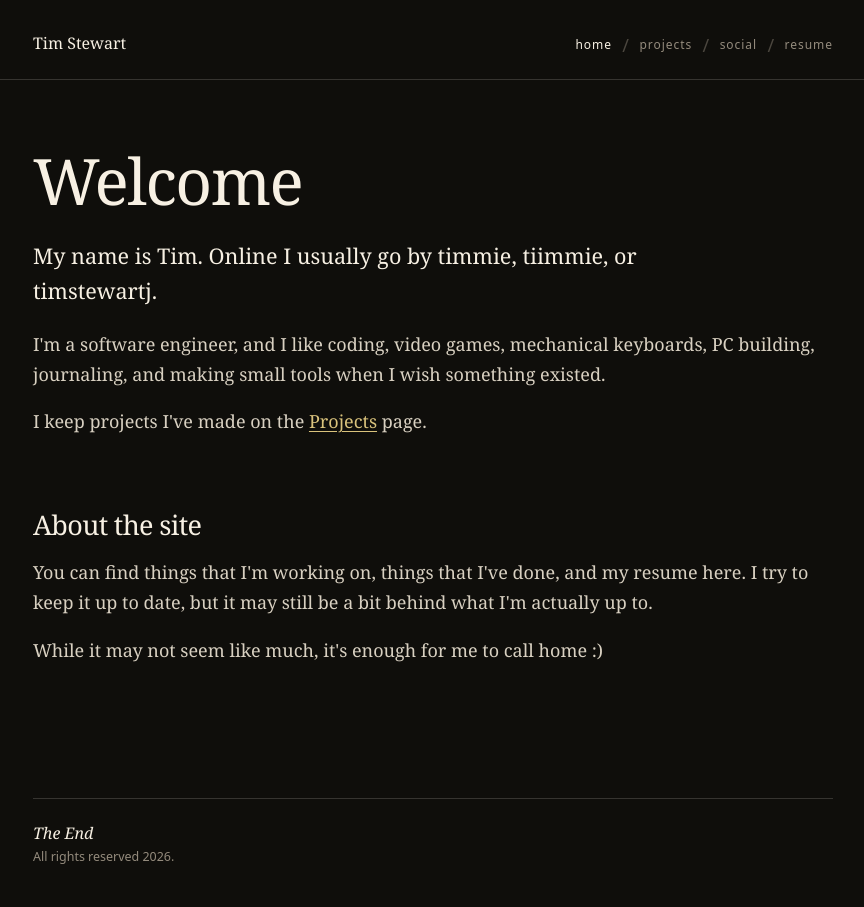
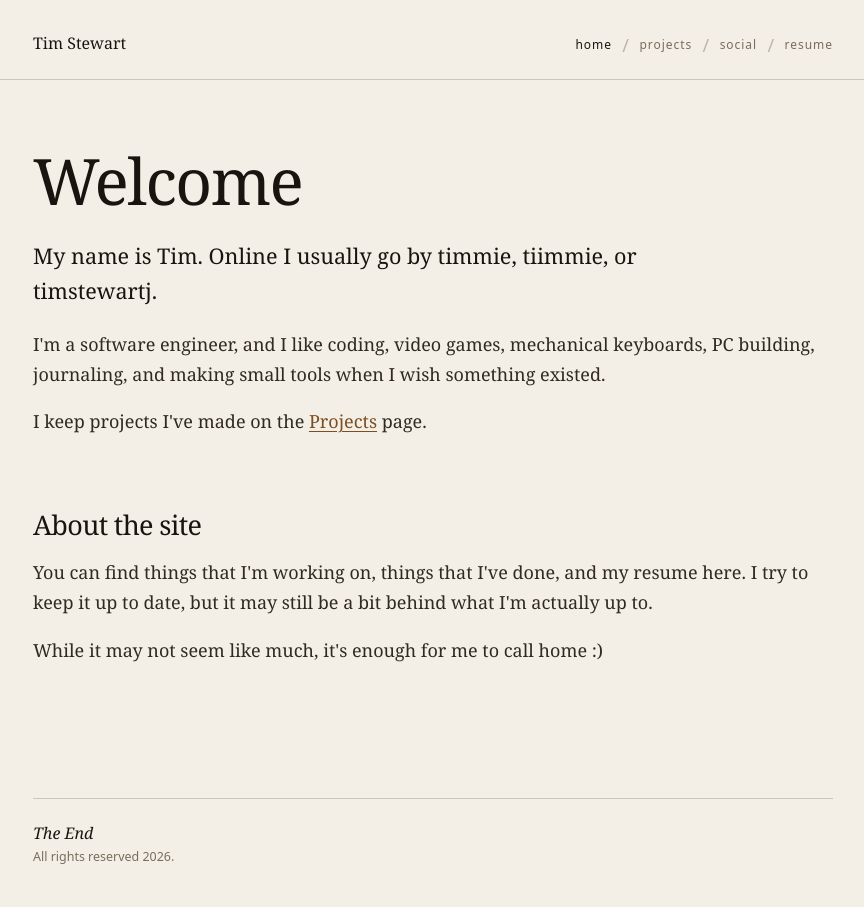
Before and after one commit to TimStewartJ/personal-site, a Jekyll site: the page built from index.html, in a window 1280 px wide. Shown: the whole page, without its empty margins (207-1071 px from the left). Built offline with Jekyll 4.4.1, drawn with Linux system fonts in a browser that asks for light colours.

Commit message:
Use automatic editorial theme
Co-authored-by: Copilot <223556219+Copilot@users.noreply.github.com>

```diff
--- a/_layouts/default.html
+++ b/_layouts/default.html
@@ -3,22 +3,9 @@
   <head>
     <meta charset="UTF-8" />
     <meta name="viewport" content="width=device-width, initial-scale=1" />
-    <meta name="theme-color" content="#0f0e0b" />
+    <meta name="theme-color" content="#0f0e0b" media="(prefers-color-scheme: dark)" />
+    <meta name="theme-color" content="#f4efe6" media="(prefers-color-scheme: light)" />
     <title>{% if page.title %}{{ page.title }} | {% endif %}TimStewartJ</title>
-    {% if site.baseurl contains "/previews/" %}
-    <script>
-      (function () {
-        var shells = ["editorial", "paper", "index"];
-        var shell = new URLSearchParams(window.location.search).get("shell") || "editorial";
-
-        if (shells.indexOf(shell) === -1) {
-          shell = "editorial";
-        }
-
-        document.documentElement.dataset.shell = shell;
-      }());
-    </script>
-    {% endif %}
     <link rel="stylesheet" href="{{ "/assets/css/style.css" | relative_url }}" />
     <link rel="shortcut icon" type="image/x-icon" href="{{ "/assets/favicon/favicon.ico" | relative_url }}" />
     <link rel="apple-touch-icon" sizes="180x180" href="{{ "/assets/favicon/apple-touch-icon.png" | relative_url }}" />
@@ -55,55 +42,6 @@
         <p class="footer-title">The End</p>
         <p>All rights reserved {{ site.time | date: '%Y' }}.</p>
       </footer>
-
-      {% if site.baseurl contains "/previews/" %}
-      <aside class="shell-experiments" aria-label="Design experiments">
-        <span>try</span>
-        <button type="button" data-shell-choice="editorial">editorial</button>
-        <button type="button" data-shell-choice="paper">paper</button>
-        <button type="button" data-shell-choice="index">index</button>
-      </aside>
-      <script>
-        (function () {
-          var shells = ["editorial", "paper", "index"];
-          var themeColors = {
-            editorial: "#0f0e0b",
-            paper: "#f4efe6",
-            index: "#090b0d"
-          };
-          var buttons = Array.prototype.slice.call(document.querySelectorAll("[data-shell-choice]"));
-          var metaTheme = document.querySelector('meta[name="theme-color"]');
-
-          function setShell(shell) {
-            if (shells.indexOf(shell) === -1) {
-              shell = "editorial";
-            }
-
-            document.documentElement.dataset.shell = shell;
-
-            if (metaTheme) {
-              metaTheme.setAttribute("content", themeColors[shell]);
-            }
-
-            buttons.forEach(function (button) {
-              button.setAttribute("aria-pressed", button.dataset.shellChoice === shell ? "true" : "false");
-            });
-
-            var url = new URL(window.location.href);
-            url.searchParams.set("shell", shell);
-            window.history.replaceState({}, "", url);
-          }
-
-          buttons.forEach(function (button) {
-            button.addEventListener("click", function () {
-              setShell(button.dataset.shellChoice);
-            });
-          });
-
-          setShell(document.documentElement.dataset.shell || "editorial");
-        }());
-      </script>
-      {% endif %}
     </div>
   </body>
 </html>
--- a/assets/css/base.css
+++ b/assets/css/base.css
@@ -16,6 +16,23 @@
 	--content-width: 42rem;
 	--wide-width: 50rem;
 	--grid-width: 56rem;
+	color-scheme: dark;
+}
+
+@media (prefers-color-scheme: light) {
+	:root {
+		--bg: #f4efe6;
+		--surface: transparent;
+		--surface-soft: transparent;
+		--border: rgba(48, 43, 34, 0.2);
+		--text: #302b22;
+		--muted: #786d5d;
+		--heading: #181510;
+		--link: #7b4f1f;
+		--link-hover: #4f2f0d;
+		--accent: #7b4f1f;
+		color-scheme: light;
+	}
 }
 
 html {
--- a/assets/css/experiments.css
+++ /dev/null
@@ -1,126 +0,0 @@
-/* Preview-only shell experiments */
-html[data-shell="paper"] {
-	--bg: #f4efe6;
-	--surface: transparent;
-	--surface-soft: transparent;
-	--border: rgba(48, 43, 34, 0.2);
-	--text: #302b22;
-	--muted: #786d5d;
-	--heading: #181510;
-	--link: #7b4f1f;
-	--link-hover: #4f2f0d;
-	--accent: #7b4f1f;
-}
-
-html[data-shell="index"] {
-	--bg: #090b0d;
-	--surface: transparent;
-	--surface-soft: transparent;
-	--border: rgba(210, 216, 219, 0.16);
-	--text: #d0d5d7;
-	--muted: #7f8a90;
-	--heading: #f4f7f8;
-	--link: #c3d0d4;
-	--link-hover: #ffffff;
-	--accent: #c3d0d4;
-	--font-body: ui-sans-serif, system-ui, -apple-system, BlinkMacSystemFont, "Segoe UI", sans-serif;
-	--font-heading: ui-sans-serif, system-ui, -apple-system, BlinkMacSystemFont, "Segoe UI", sans-serif;
-	--wide-width: 58rem;
-	--grid-width: 64rem;
-}
-
-html[data-shell="index"] body {
-	font-size: 16px;
-	letter-spacing: 0.005em;
-}
-
-html[data-shell="index"] body h1,
-html[data-shell="index"] body h2 {
-	font-weight: 600;
-	letter-spacing: -0.03em;
-}
-
-html[data-shell="index"] .header,
-html[data-shell="index"] .footer,
-html[data-shell="index"] .section.wide {
-	width: min(90%, var(--grid-width));
-}
-
-html[data-shell="index"] #headimg {
-	display: block;
-	border-radius: 999px;
-}
-
-html[data-shell="index"] .projects {
-	display: grid;
-	grid-template-columns: repeat(auto-fit, minmax(18rem, 1fr));
-	gap: 0;
-	width: min(90%, var(--grid-width));
-	border-left: 1px solid var(--border);
-}
-
-html[data-shell="index"] .project {
-	border-right: 1px solid var(--border);
-	padding: 1rem;
-	min-height: 12rem;
-}
-
-html[data-shell="index"] .project .thumbnail,
-html[data-shell="index"] .project iframe {
-	display: none;
-}
-
-.shell-experiments {
-	position: fixed;
-	right: 1rem;
-	bottom: 1rem;
-	z-index: 1738;
-	display: flex;
-	align-items: center;
-	gap: 0.35rem;
-	background: var(--bg);
-	border: 1px solid var(--border);
-	color: var(--muted);
-	font-family: var(--font-ui);
-	font-size: 0.72rem;
-	line-height: 1;
-	padding: 0.45rem;
-}
-
-.shell-experiments span {
-	padding: 0 0.25rem;
-}
-
-.shell-experiments button {
-	appearance: none;
-	background: transparent;
-	border: 1px solid transparent;
-	color: var(--muted);
-	cursor: pointer;
-	font: inherit;
-	padding: 0.35rem 0.45rem;
-}
-
-.shell-experiments button:hover,
-.shell-experiments button[aria-pressed="true"] {
-	border-color: var(--border);
-	color: var(--heading);
-}
-
-@media (max-width: 640px) {
-	html[data-shell="index"] .projects {
-		display: block;
-		border-left: 0;
-	}
-
-	html[data-shell="index"] .project {
-		border-right: 0;
-		padding: 1.1rem 0;
-	}
-
-	.shell-experiments {
-		left: 1rem;
-		right: 1rem;
-		justify-content: center;
-	}
-}
--- a/assets/css/style.css
+++ b/assets/css/style.css
@@ -5,4 +5,3 @@
 @import url('social.css');
 @import url('footer.css');
 @import url('responsive.css');
-@import url('experiments.css');
```
